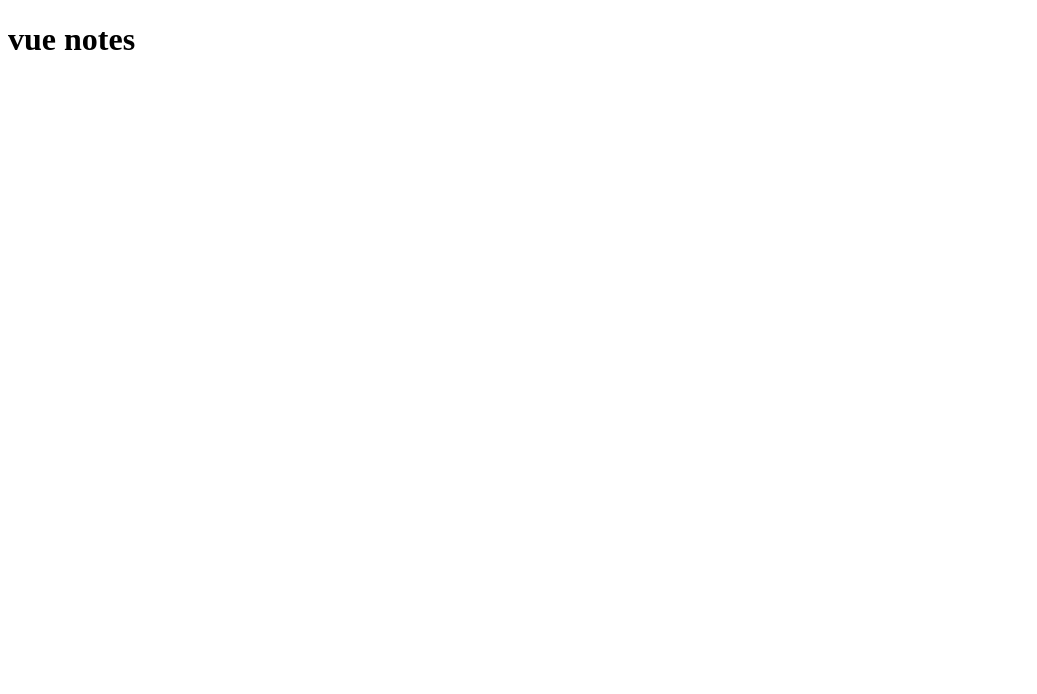
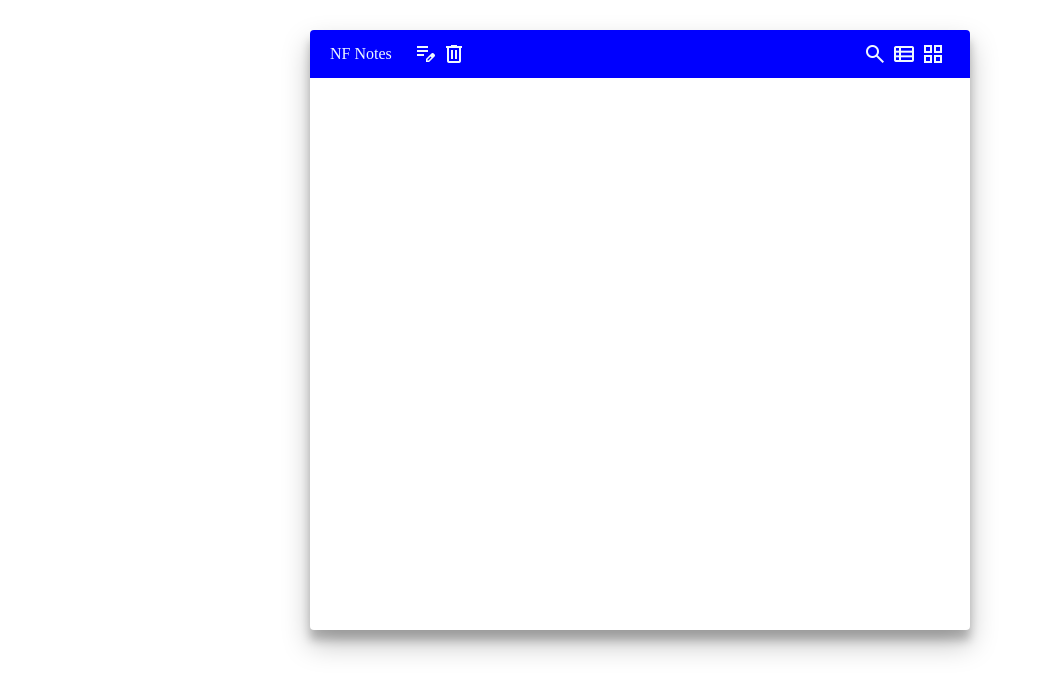
Before and after one commit to Waydj/vue-notes, a Vue app: page / in a window 1280 px wide. Shown: the top 694 px of the page, without its empty margins (0-1037 px from the left). Built offline with nearby package versions, Linux system fonts and the light colour scheme.

Commit message:
add  icons, base styles

```diff
--- a/index.html
+++ b/index.html
@@ -1,9 +1,13 @@
 <!DOCTYPE html>
 <html lang="en">
   <head>
-    <meta charset="UTF-8">
-    <link rel="icon" href="/favicon.ico">
-    <meta name="viewport" content="width=device-width, initial-scale=1.0">
+    <meta charset="UTF-8" />
+    <link rel="icon" href="/favicon.ico" />
+    <meta name="viewport" content="width=device-width, initial-scale=1.0" />
+    <link
+      rel="stylesheet"
+      href="https://fonts.googleapis.com/css2?family=Material+Symbols+Outlined:opsz,wght,FILL,GRAD@24,400,0,0"
+    />
     <title>Vite App</title>
   </head>
   <body>
--- a/src/App.vue
+++ b/src/App.vue
@@ -1,7 +1,11 @@
-<script setup></script>
+<script setup>
+import TopBar from './components/common/TopBar.vue';
+</script>
 
 <template>
-  <h1>vue notes</h1>
+  <div class="nf__notes-wrapper">
+    <TopBar />
+  </div>
 </template>
 
 <style scoped></style>
--- a/src/assets/main.css
+++ b/src/assets/main.css
@@ -0,0 +1,54 @@
+* {
+  margin: 0;
+  padding: 0;
+  box-sizing: border-box;
+}
+
+body {
+  font-size: 1rem;
+  line-height: 28px;
+}
+
+.nf__notes-wrapper {
+  position: relative;
+  display: flex;
+  flex-direction: column;
+  width: 660px;
+  height: 600px;
+  margin: 30px auto;
+  box-shadow: 0 14px 28px rgba(0, 0, 0, 0.25), 0 10px 10px rgba(0, 0, 0, 0.22);
+  border-radius: 4px;
+  overflow: hidden;
+}
+
+.nf__top-topbar {
+  padding: 10px 20px;
+  background-color: blue;
+  color: aliceblue;
+  display: flex;
+  align-items: center;
+}
+
+.nf__topbar-title {
+  width: 30%;
+  display: flex;
+  align-items: center;
+  justify-content: space-between;
+}
+
+.nf__action-icons {
+  display: flex;
+  align-items: center;
+  width: 36%;
+}
+
+.nf__action-icon {
+  margin-right: 5px;
+  cursor: pointer;
+}
+
+.nf__justify-end {
+  width: 100%;
+  display: flex;
+  justify-content: end;
+}
--- a/src/components/common/TopBar.vue
+++ b/src/components/common/TopBar.vue
@@ -1,3 +1,18 @@
+<script setup></script>
+
 <template>
-
+  <div class="nf__top-topbar">
+    <div class="nf__topbar-title">
+      NF Notes
+      <span class="nf__action-icon material-symbols-outlined"> edit_note </span>
+    </div>
+    <div class="nf__action-icons">
+      <span class="nf__action-icon material-symbols-outlined"> delete </span>
+    </div>
+    <div class="nf__actions-icons nf__justify-end">
+      <span class="nf__action-icon material-symbols-outlined"> search </span>
+      <span class="nf__action-icon material-symbols-outlined"> view_list </span>
+      <span class="nf__action-icon material-symbols-outlined"> grid_view </span>
+    </div>
+  </div>
 </template>
```
